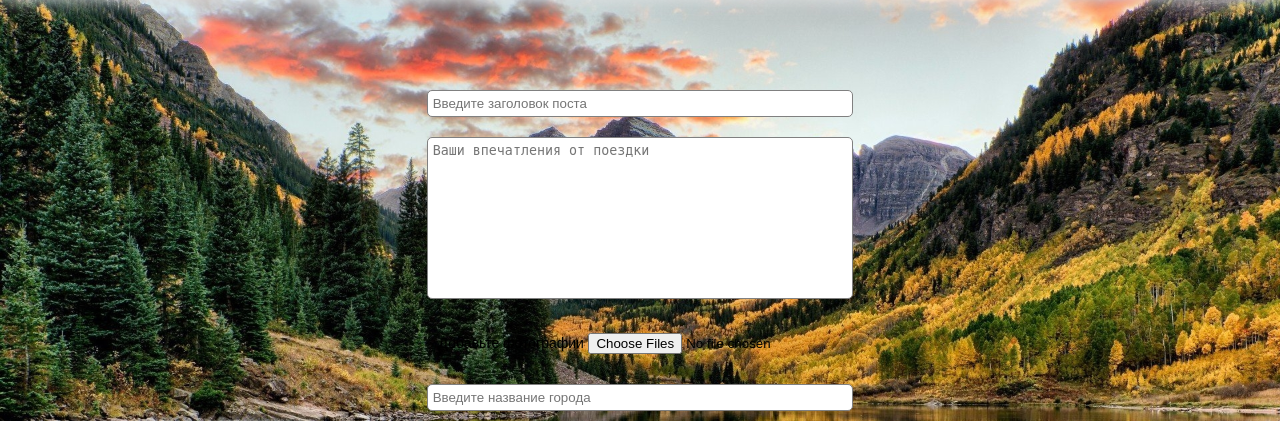
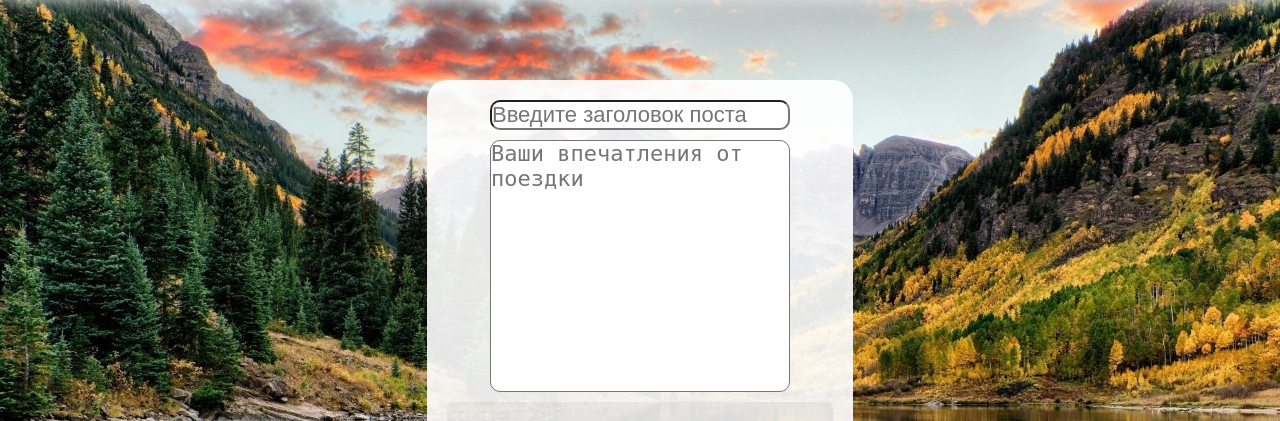
Before and after one commit to Deathstar-git/Best_Trip, a Django app: page /post_form/add in a window 1280 px wide. Shown: the part 60-481 px from the top of the page. Run offline with Django 3.2, Linux system fonts and the light colour scheme; a user stored in the database is signed in; data comes from the database, SQL or seed files in the repository; both versions use the stored data as it was after the commit; some libraries are stand-ins or nearby versions; grey boxes are pictures that could not be loaded.

Commit message:
оп оп финальные коммиты

```diff
--- a/MainApp/static/css/post_form_styles.css
+++ b/MainApp/static/css/post_form_styles.css
@@ -7,13 +7,23 @@
 .post_form_wrap{
     display: grid;
     grid-template-columns: 1fr 1fr 1fr;
-    padding: 80px 0px 30px 0px;
+    padding: 80px 0 30px 0;
 }
 
 #post_form{
     grid-column: 2;
 }
+.post_form_inputs {
+   display: flex;
+    background-color: rgba(255,255,255,0.9);
+    padding: 20px;
+    margin-bottom: 20px;
+    border-radius: 20px;
+    flex-direction: column;
+    align-items: center;
+    gap: 10px;
 
+}
 .post_form_textarea{
     resize: none;
 }
@@ -22,17 +32,9 @@
     height: 400px;
 }
 
-.form_input{
-    width: 100%;
-    padding: 5px;
-    border-radius: 5px;
-    border: 1px solid grey;
-    margin: 10px 0px;
-}
-
 .post_form_img_upload_wrapper{
     width: 100%;
-    padding: 20px 0px;
+    padding: 20px 0;
     text-align: center;
     background-color: rgba(0, 0, 0, 0.05);
     border-radius: 5px;
@@ -51,12 +53,12 @@
     margin: 0px;
     margin-top: 10px;
     border-radius: 5px;
-    background-color: rgba(0, 0, 0, 0.05);
+    background-color: rgba(144, 238, 144, 0.5);
     transition: 0.2s;
 }
 
 .save_post_button:hover{
-    background-color: rgba(0, 0, 0, 0.1);
+    background-color: lightgreen;
 }
 
 .pac-container{
--- a/MainApp/templatetags/main_tags.py
+++ b/MainApp/templatetags/main_tags.py
@@ -43,7 +43,7 @@ def get_account_avatar(user_id):
         acc = Account.objects.get(user_id=user_id)
         return acc.avatar.url
     except:
-        return ''
+        return 'https://iupac.org/wp-content/uploads/2018/05/default-avatar.png'
 # @register.inclusion_tag('main/list_playlists.html')
 # def show_playlists(curr_id=1):
 #     pl = Playlist.objects.all()
--- a/media/css/styles.css
+++ b/media/css/styles.css
@@ -607,7 +607,7 @@ ol, li {
 .add_post_button {
     width: 150px;
     height: 40px;
-    margin-left: 35px;
+    margin-left: 25px;
     background-color: lightgreen;
 }
 .save_post_button {
--- a/templates/MainApp/post_form.html
+++ b/templates/MainApp/post_form.html
@@ -8,13 +8,13 @@
         <form id="post_form" method="POST" enctype="multipart/form-data">
             {% csrf_token %}
             <div class="post_form_inputs">
-                <input class="form_input" type="text" name="title" placeholder="Введите заголовок поста" autocomplete="off" value="{{post.title}}" required>
-                <textarea class="post_form_textarea form_input" name="text" cols="30" rows="10" placeholder="Ваши впечатления от поездки">{{post.text}}</textarea>
+                <input class="form-input" type="text" name="title" placeholder="Введите заголовок поста" autocomplete="off" value="{{post.title}}" required>
+                <textarea class="post_form_textarea form-input" name="text" cols="30" rows="10" placeholder="Ваши впечатления от поездки">{{post.text}}</textarea>
                 <div class="post_form_img_upload_wrapper">
                     <label class="post_form_img_upload_label" for="image-upload">Добавьте фотографии</label>
                     <input  name="gallery" type="file" accept="image/*" id="image-upload" multiple value="{{image_list}}">
                 </div>
-                <input class="form_input" id="map_input" type="text" name="place_name" placeholder="Введите название города" value="{{post.place_name}}" required>
+                <input class="form-input" id="map_input" type="text" name="place_name" placeholder="Введите название города" value="{{post.place_name}}" required>
             </div>
             {%include 'MainApp/map.html'%}
             <button class="save_post_button" type="submit">Сохранить</button>
```
Also changed, not shown: templates/MainApp/profile_page.html (+1 -27 lines), db.sqlite3.
